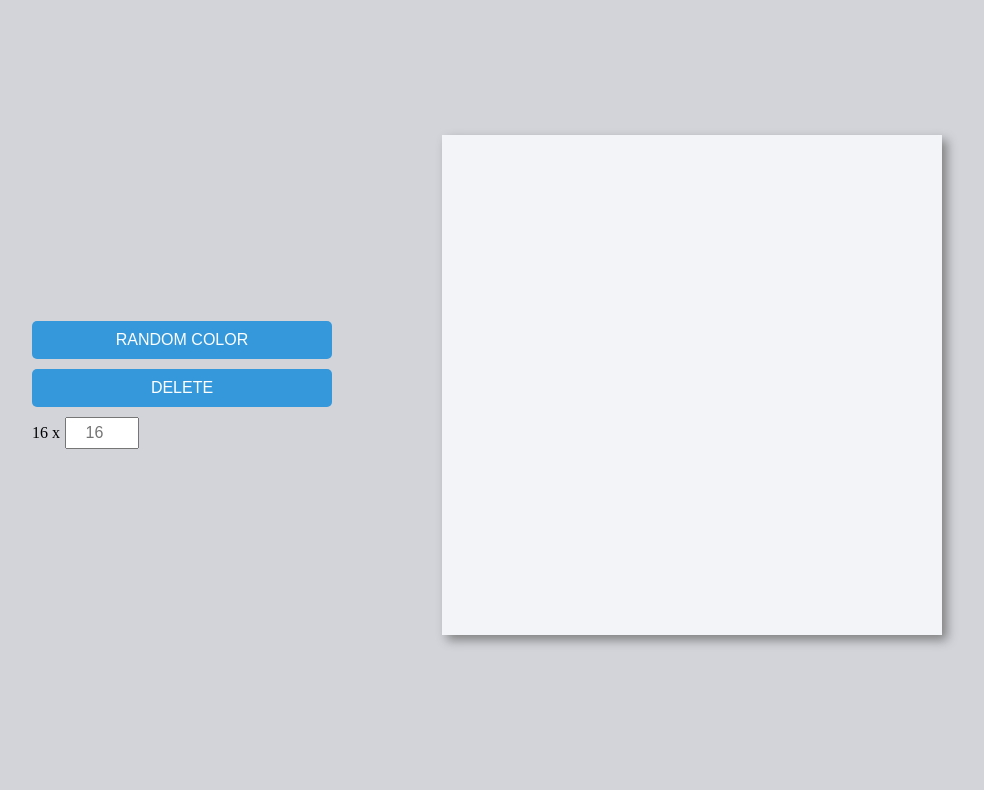
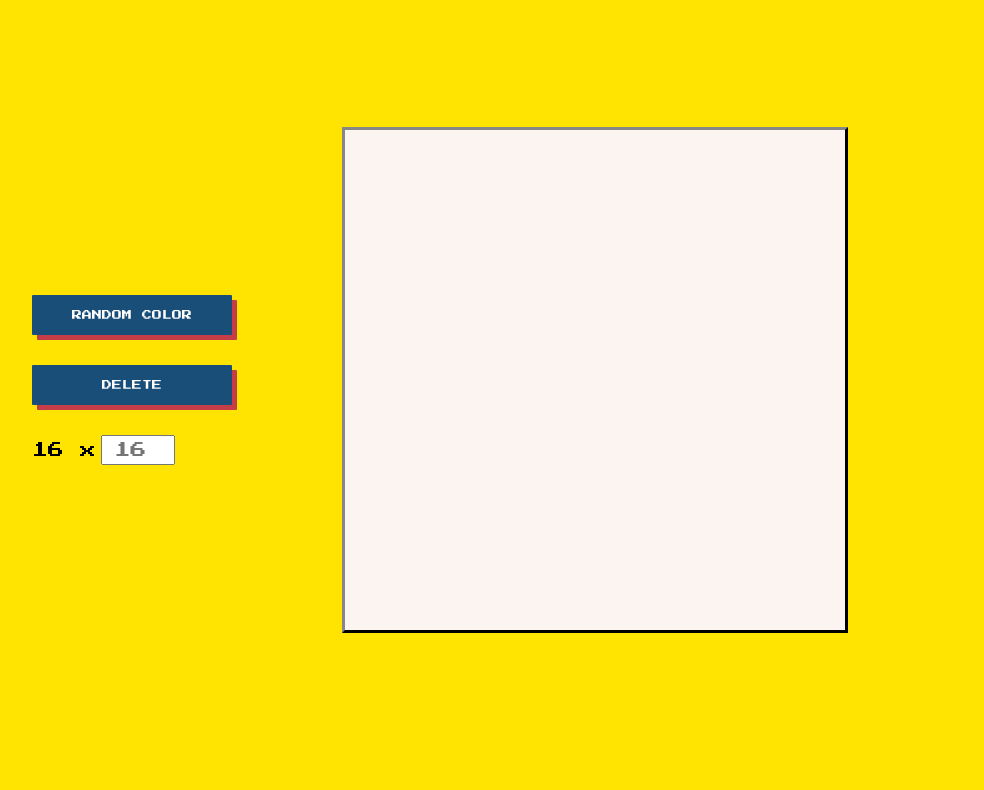
Before and after one commit to lucas-leiva/Etch-a-Sketch, a plain HTML site: page index.html in a window 1280 px wide. Shown: the part 73-863 px from the top of the page, without its empty margins (76-1060 px from the left). Drawn offline with Linux system fonts and the light colour scheme.

Commit message:
improving the css

```diff
--- a/javascript.js
+++ b/javascript.js
@@ -58,7 +58,7 @@ document.getElementById("toggleRandom").addEventListener("click", () => {
 });
 
 function applyColor(div) {
-    div.style.backgroundColor = isRandomColor ? getRandomColor() : "blue"; // Usa color aleatorio si está activado
+    div.style.backgroundColor = isRandomColor ? getRandomColor() : "#212121"; // Usa color aleatorio si está activado
 }
 
 // Genera un color aleatorio en formato RGB
@@ -74,7 +74,7 @@ function cleanSquare() {
 
     if(divContainer){
         for(let i = 0; i<divContainer.length; i++){
-           divContainer[i].style.backgroundColor = "white";
+           divContainer[i].style.backgroundColor = "#fcf4f1";
         }
     }
 }
--- a/style.css
+++ b/style.css
@@ -1,16 +1,22 @@
+@import url('https://fonts.googleapis.com/css2?family=Press+Start+2P&display=swap');
+
 body{
-    background-color: #D2D4DA;
+    font-family: "Press Start 2P", system-ui;
+    font-weight: 400;
+    font-style: normal;
+    background-color: #ffe401;
 }
 
 .title{
+    color: #184e78;
     text-align: center;
     margin-bottom: 0;
     margin-left: 100px;
+    text-shadow: 5px 0 0 #c53e47;
 }
 
 .main{
     display: flex;
-
     justify-content: flex-start; /* Centra los elementos horizontalmente */
     align-items: center; /* Centra verticalmente */
     gap: 10px;  /*Espaciado entre elementos */
@@ -20,20 +26,26 @@ body{
 .btn-container {
     display: flex;
     flex-direction: column;
-    gap: 10px;
+    gap: 30px;
     align-items: flex-start;
     padding-left: 100px;
 }
 
 .btn{
-    padding: 10px 20px;
-    font-size: 16px;
-    width: 300px;
+    padding: 15px 20px;
+    font-size: 10px;
+    width: 200px;
     border: none;
     cursor: pointer;
-    background-color: #3498db;
+    background-color: #184e78;
     color: white;
-    border-radius: 5px;
+    border-radius: 1px;
+    box-shadow: 5px 5px 0 #c53e47;
+    font-family: "Press Start 2P", system-ui;
+}
+
+.btn:hover{
+    transform: translateY(-5px);
 }
 
 .input-container {
@@ -47,6 +59,7 @@ body{
     padding: 5px;
     text-align: center;
     font-size: 16px;
+    font-family: "Press Start 2P", system-ui;
 }
 
 .sketchContainer{
@@ -54,10 +67,9 @@ body{
     flex-wrap: wrap;
     width: 500px; /* Tamaño fijo para evitar que se agrande demasiado */
     height: 500px; /* Asegura una proporción cuadrada */
-    background-color: #f3f4f8;
-    box-shadow: 5px 5px 10px gray;
+    background-color: #fcf4f1;
+    border: 3px outset #333;
     flex-shrink: 0; /* Evita que se reduzca si el espacio es limitado */
-
     margin-left: 100px;
 }
 
```
